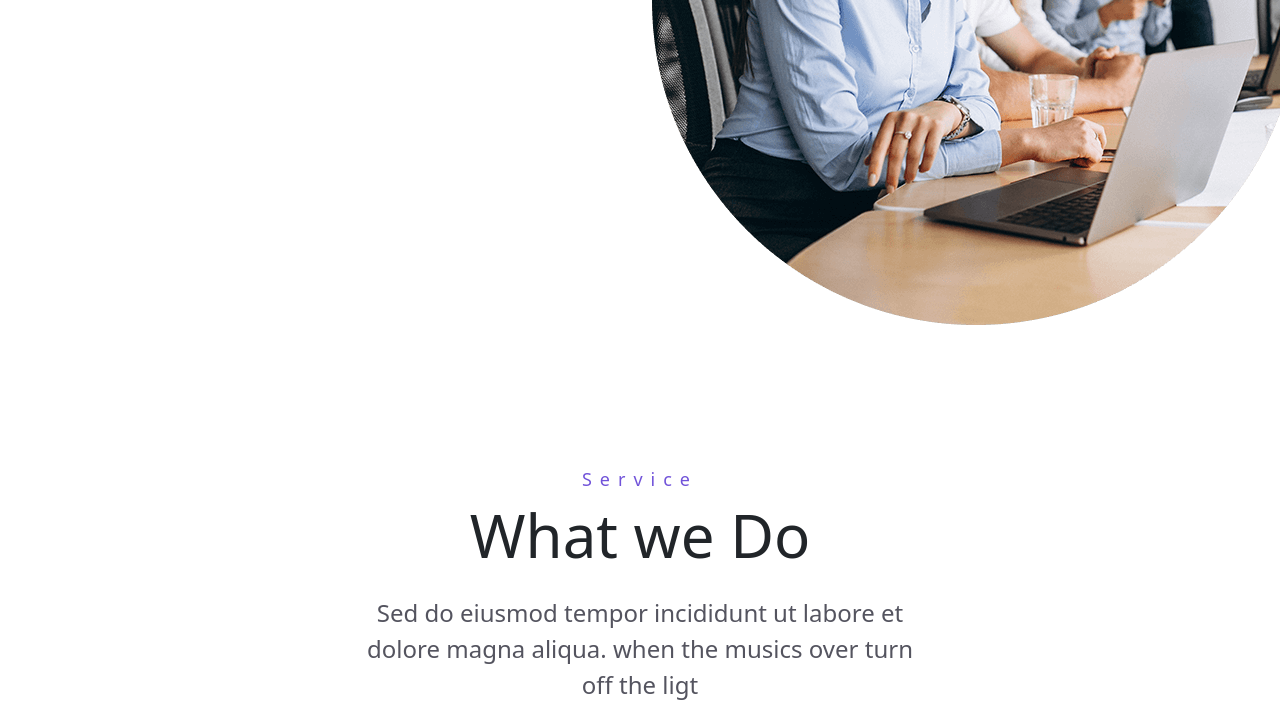
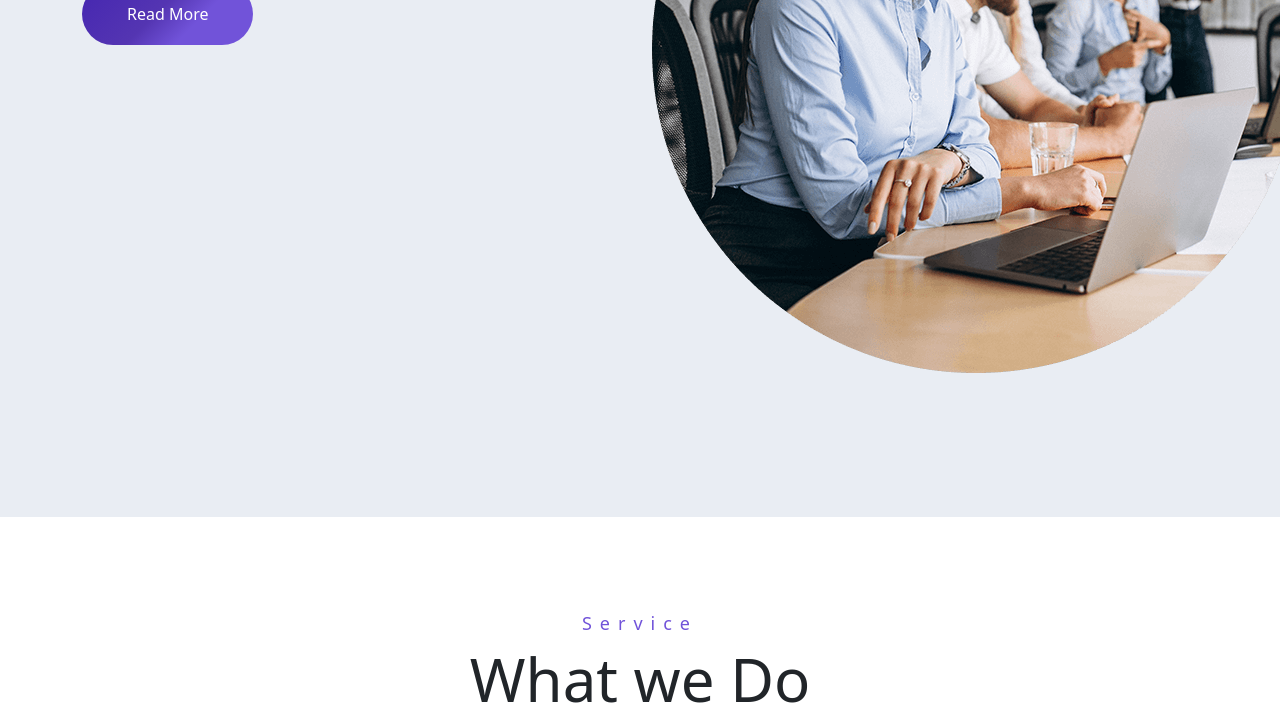
Before and after one commit to yusofAlkhatib/Egens-Bootstrap-Landing-page, a plain HTML site: page index.html in a window 1280 px wide. Shown: the part 419-1134 px from the top of the page. Drawn offline with nearby package versions, Linux system fonts and the light colour scheme.

Commit message:
fix background color

```diff
--- a/index.html
+++ b/index.html
@@ -62,6 +62,7 @@
         <!-- end navbar -->
 
 <!--  banner start -->
+    <section class="mybackground py-5">
       <div class="container my-5 py-5">
         <div class="row">
         <div class="col-lg-6 m mt-5">
@@ -75,6 +76,8 @@
         </div>
       </div>
   </div>
+    </section>
+
     <!-- banner end -->
 
     <div class="container my-5 py-5">
--- a/style.css
+++ b/style.css
@@ -1,5 +1,7 @@
 body{
     font-family: 'Jost', sans-serif;
+}
+.mybackground{
     background-color: #e9edf3;
 }
 .nav-link{
```
Lines whose indentation alone changed are shown as unchanged.
